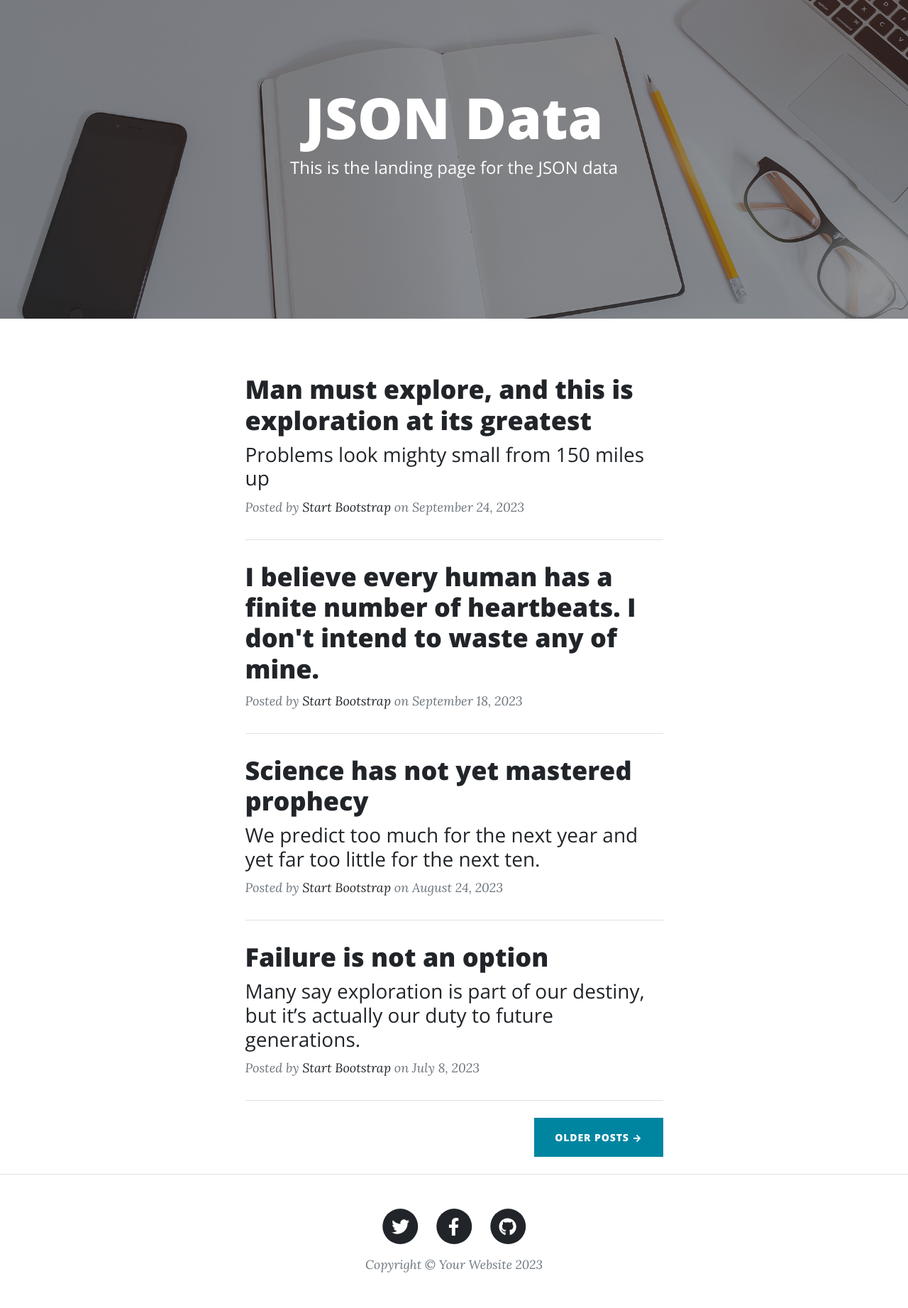
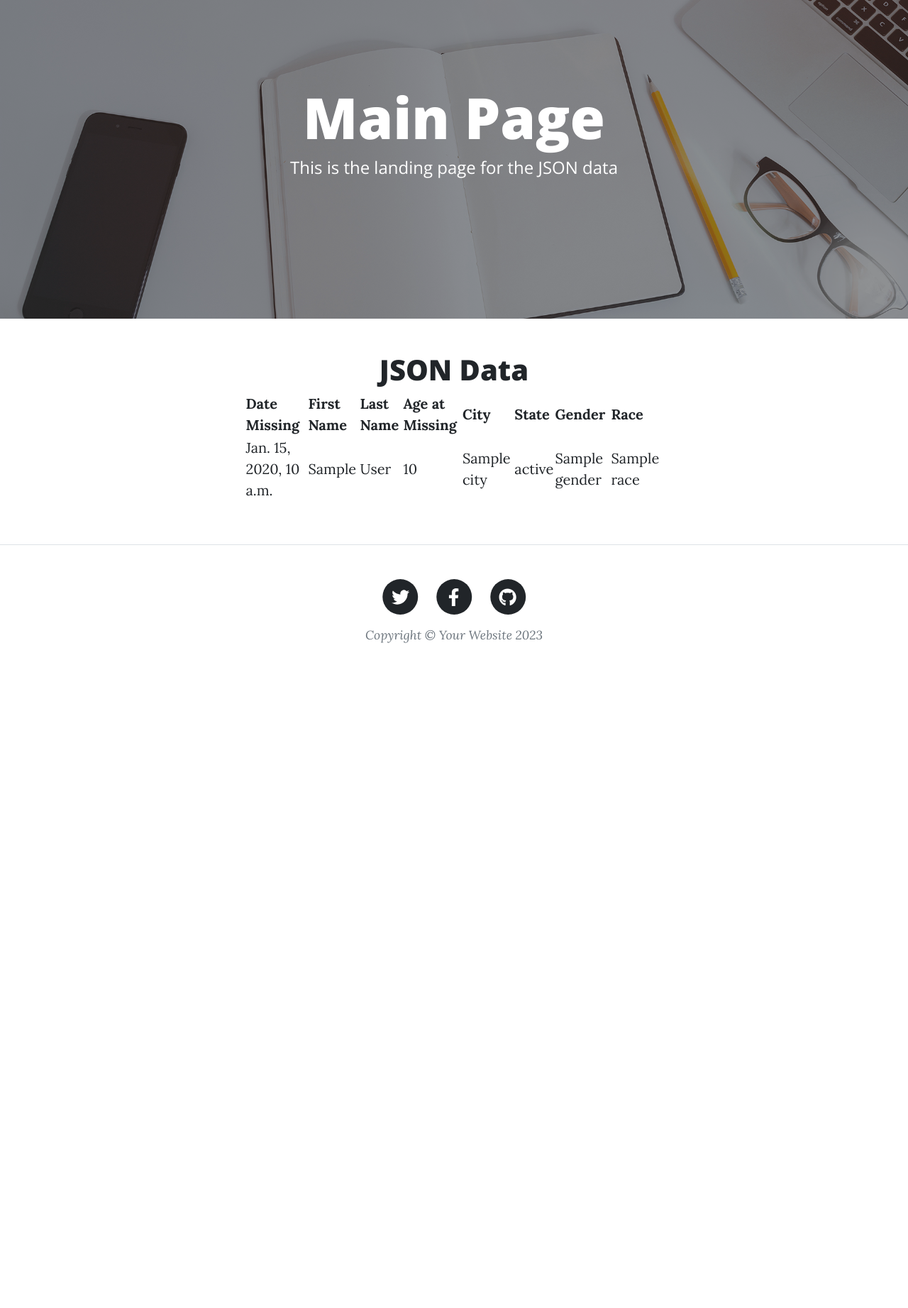
Before and after one commit to parkerwatts21/Team13MissingPersons, a Django app: template templates/personpages/index.html in a window 1280 px wide. Shown: the part 83-1926 px from the top of the page at 71% size. After the commit the page ends 989 px from the top, so only its background shows below. Run offline with Django 3.2, Linux system fonts and the light colour scheme; the template is opened without the code that fills it: most values are stand-ins (such as "Sample title", 1, 10 or a date in 2020); some libraries are stand-ins or nearby versions.

Commit message:
JSON Added

```diff
--- a/templates/personpages/index.html
+++ b/templates/personpages/index.html
@@ -42,7 +42,7 @@
                 <div class="row gx-4 gx-lg-5 justify-content-center">
                     <div class="col-md-10 col-lg-8 col-xl-7">
                         <div class="site-heading">
-                            <h1>JSON Data</h1>
+                            <h1>Main Page</h1>
                             <span class="subheading">This is the landing page for the JSON data</span>
                         </div>
                     </div>
@@ -53,61 +53,32 @@
         <div class="container px-4 px-lg-5">
             <div class="row gx-4 gx-lg-5 justify-content-center">
                 <div class="col-md-10 col-lg-8 col-xl-7">
-                    <!-- Post preview-->
-                    <div class="post-preview">
-                        <a href="post.html">
-                            <h2 class="post-title">Man must explore, and this is exploration at its greatest</h2>
-                            <h3 class="post-subtitle">Problems look mighty small from 150 miles up</h3>
-                        </a>
-                        <p class="post-meta">
-                            Posted by
-                            <a href="#!">Start Bootstrap</a>
-                            on September 24, 2023
-                        </p>
-                    </div>
-                    <!-- Divider-->
-                    <hr class="my-4" />
-                    <!-- Post preview-->
-                    <div class="post-preview">
-                        <a href="post.html"><h2 class="post-title">I believe every human has a finite number of heartbeats. I don't intend to waste any of mine.</h2></a>
-                        <p class="post-meta">
-                            Posted by
-                            <a href="#!">Start Bootstrap</a>
-                            on September 18, 2023
-                        </p>
-                    </div>
-                    <!-- Divider-->
-                    <hr class="my-4" />
-                    <!-- Post preview-->
-                    <div class="post-preview">
-                        <a href="post.html">
-                            <h2 class="post-title">Science has not yet mastered prophecy</h2>
-                            <h3 class="post-subtitle">We predict too much for the next year and yet far too little for the next ten.</h3>
-                        </a>
-                        <p class="post-meta">
-                            Posted by
-                            <a href="#!">Start Bootstrap</a>
-                            on August 24, 2023
-                        </p>
-                    </div>
-                    <!-- Divider-->
-                    <hr class="my-4" />
-                    <!-- Post preview-->
-                    <div class="post-preview">
-                        <a href="post.html">
-                            <h2 class="post-title">Failure is not an option</h2>
-                            <h3 class="post-subtitle">Many say exploration is part of our destiny, but it’s actually our duty to future generations.</h3>
-                        </a>
-                        <p class="post-meta">
-                            Posted by
-                            <a href="#!">Start Bootstrap</a>
-                            on July 8, 2023
-                        </p>
-                    </div>
-                    <!-- Divider-->
-                    <hr class="my-4" />
-                    <!-- Pager-->
-                    <div class="d-flex justify-content-end mb-4"><a class="btn btn-primary text-uppercase" href="#!">Older Posts →</a></div>
+                    <h1 style="text-align: center;">JSON Data </h1>
+                    <table>
+                        <tr>
+                            <th>Date Missing</th>
+                            <th>First Name</th>
+                            <th>Last Name</th>
+                            <th>Age at Missing</th>
+                            <th>City</th>
+                            <th>State</th>
+                            <th>Gender</th>
+                            <th>Race</th>
+                        </tr>
+                        {% for oMissingPerson in data %}
+                        <tr>
+                            <td>{{oMissingPerson.date_missing}}</td>
+                            <td>{{oMissingPerson.first_name}}</td>
+                            <td>{{oMissingPerson.last_name}}</td>
+                            <td>{{oMissingPerson.age_at_missing}}</td>
+                            <td>{{oMissingPerson.city}}</td>
+                            <td>{{oMissingPerson.state}}</td>
+                            <td>{{oMissingPerson.gender}}</td>
+                            <td>{{oMissingPerson.race}}</td>
+                        </tr>
+                        {% endfor %}
+                    </table>
+                    <br><br>
                 </div>
             </div>
         </div>
```
Also changed, not shown: personpages/views.py (+182 -1 lines).
